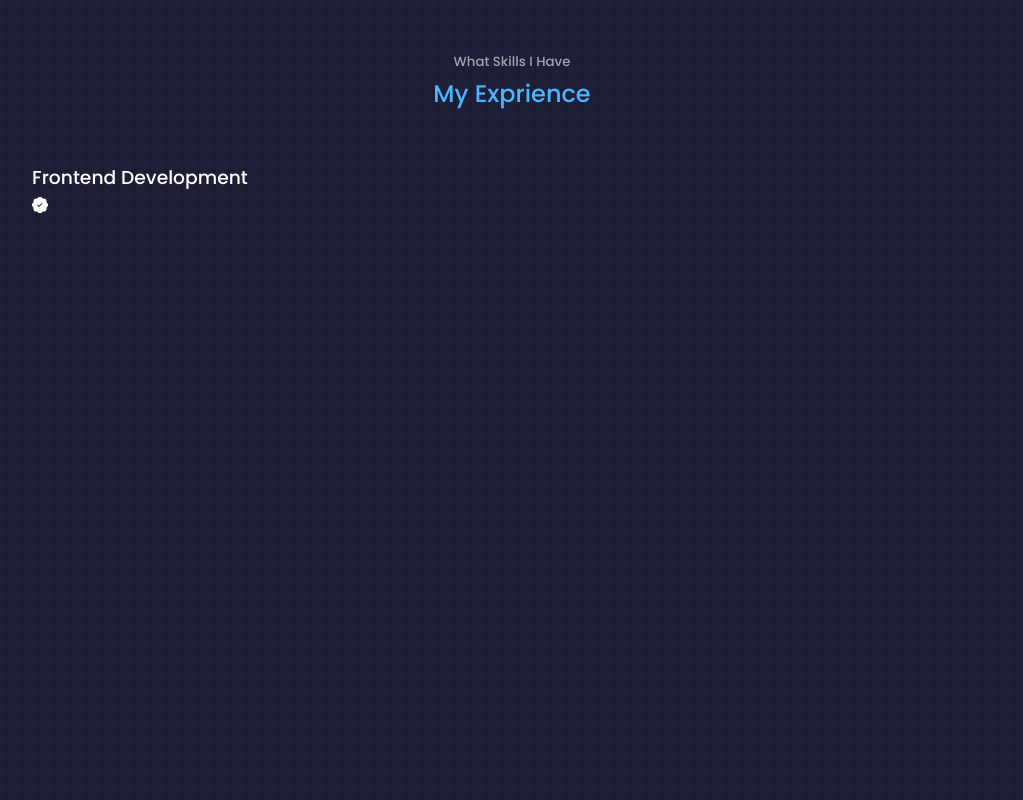
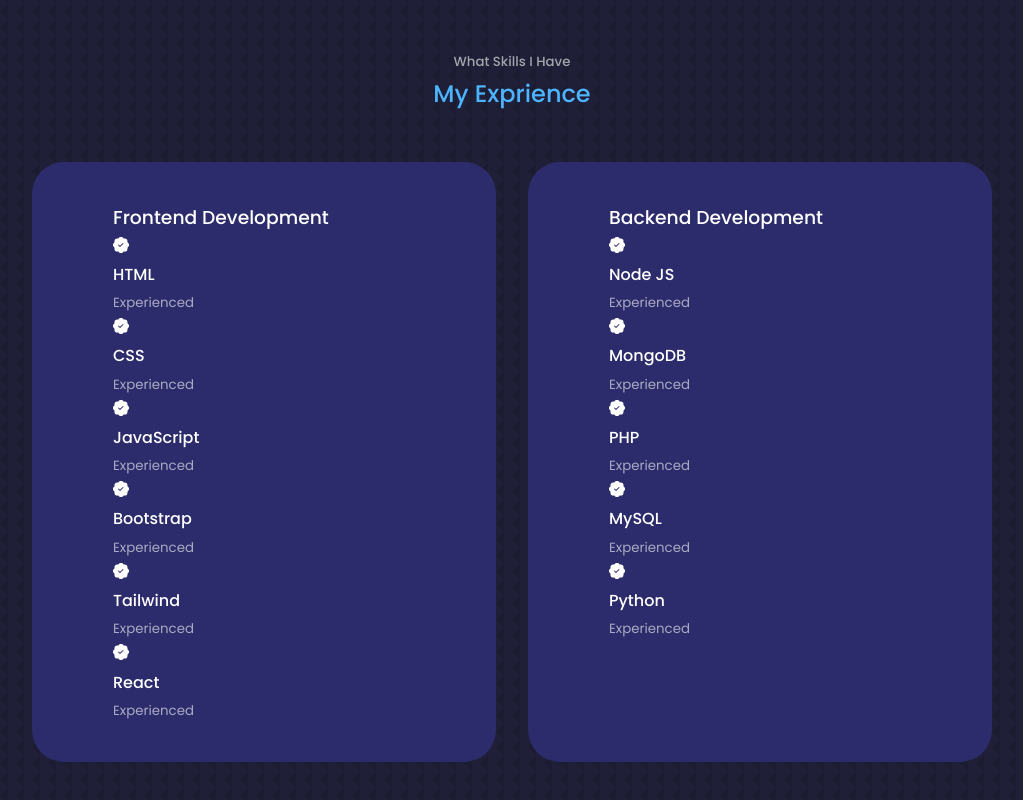
Before and after one commit to MrMADS28289/My-Portfolio-Website, a React (Create React App) app: page / in a window 1280 px wide. Shown: the part 2253-3053 px from the top of the page, without its empty margins (128-1151 px from the left). Built offline with nearby package versions, Linux system fonts and the light colour scheme.

Commit message:
Exprience Section style add is completed

```diff
--- a/src/Components/Expriences/Expriences.css
+++ b/src/Components/Expriences/Expriences.css
@@ -0,0 +1,18 @@
+.exprience_container {
+    display: grid;
+    grid-template-columns: 1fr 1fr;
+    gap: 2rem;
+}
+
+.exprience_container>div {
+    background: var(--color-bg-variant);
+    padding: 2.4rem 5rem;
+    border-radius: 2rem;
+    border: 1px solid transparent;
+    transition: var(--transition);
+}
+
+.exprience_container>div:hover {
+    background: transparent;
+    border-color: var(--color-primary-variant);
+}
--- a/src/Components/Expriences/Expriences.js
+++ b/src/Components/Expriences/Expriences.js
@@ -14,11 +14,68 @@
                     <div className="exprience_contant">
                         <article className='exprience_details'>
                             <BsPatchCheckFill />
+                            <h4>HTML</h4>
+                            <small className='text-light'>Experienced</small>
+                        </article>
+                        <article className='exprience_details'>
+                            <BsPatchCheckFill />
+                            <h4>CSS</h4>
+                            <small className='text-light'>Experienced</small>
+                        </article>
+                        <article className='exprience_details'>
+                            <BsPatchCheckFill />
+                            <h4>JavaScript</h4>
+                            <small className='text-light'>Experienced</small>
+                        </article>
+                        <article className='exprience_details'>
+                            <BsPatchCheckFill />
+                            <h4>Bootstrap</h4>
+                            <small className='text-light'>Experienced</small>
+                        </article>
+                        <article className='exprience_details'>
+                            <BsPatchCheckFill />
+                            <h4>Tailwind</h4>
+                            <small className='text-light'>Experienced</small>
+                        </article>
+                        <article className='exprience_details'>
+                            <BsPatchCheckFill />
+                            <h4>React</h4>
+                            <small className='text-light'>Experienced</small>
                         </article>
                     </div>
                 </div>
+
+                {/* END OF FRONT END */}
+
                 <div className="exprience_backend">
-
+                    <h3>Backend Development</h3>
+                    <div className="exprience_contant">
+                        <article className='exprience_details'>
+                            <BsPatchCheckFill />
+                            <h4>Node JS</h4>
+                            <small className='text-light'>Experienced</small>
+                        </article>
+                        <article className='exprience_details'>
+                            <BsPatchCheckFill />
+                            <h4>MongoDB</h4>
+                            <small className='text-light'>Experienced</small>
+                        </article>
+                        <article className='exprience_details'>
+                            <BsPatchCheckFill />
+                            <h4>PHP</h4>
+                            <small className='text-light'>Experienced</small>
+                        </article>
+                        <article className='exprience_details'>
+                            <BsPatchCheckFill />
+                            <h4>MySQL</h4>
+                            <small className='text-light'>Experienced</small>
+                        </article>
+                        <article className='exprience_details'>
+                            <BsPatchCheckFill />
+                            <h4>Python</h4>
+                            <small className='text-light'>Experienced</small>
+                        </article>
+                    </div>
                 </div>
             </div>
         </section>
--- a/src/index.css
+++ b/src/index.css
@@ -14,7 +14,7 @@
   --color-bg: #1f1f38;
   --color-bg-variant: #2c2c6c;
   --color-primary: #4db5ff;
-  --color-bg-variant: rgba(77, 181, 255, 0.4);
+  --color-primary-variant: rgba(77, 181, 255, 0.4);
   --color-white: #fff;
   --color-light: rgba(255, 255, 255, 0.6);
 
```
